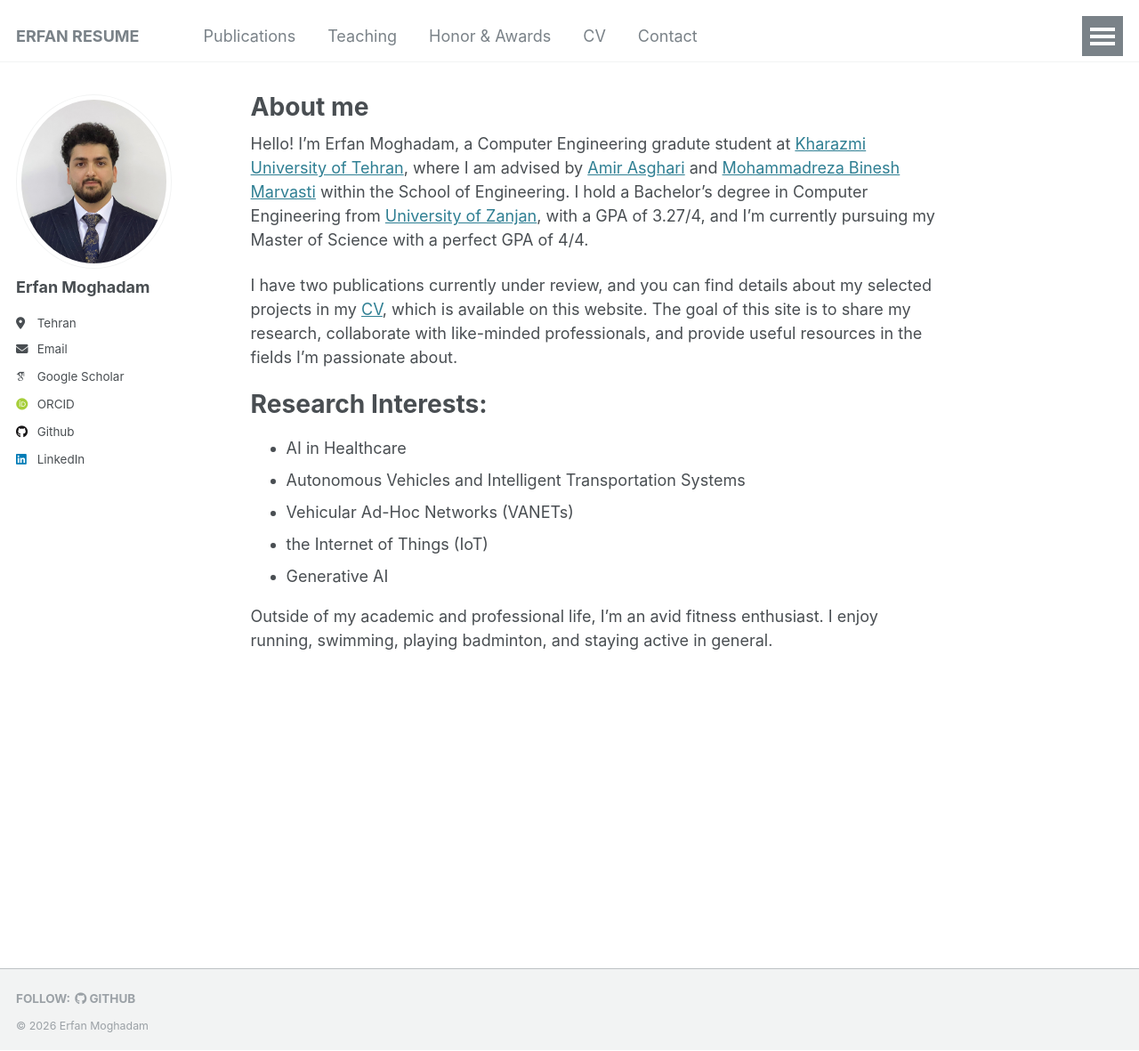
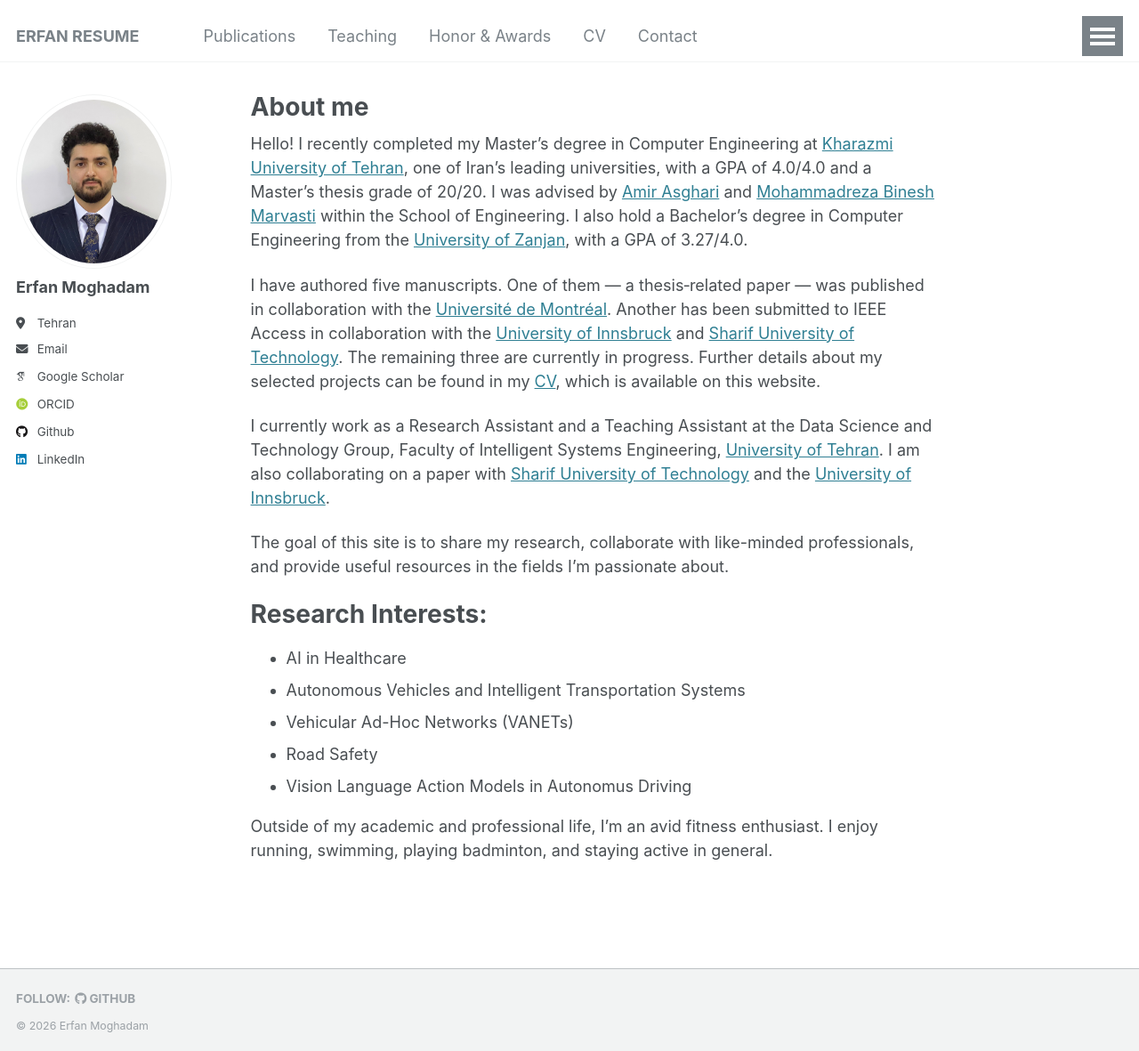
Before and after one commit to erfanresume/erfanresume.github.io, a Jekyll site: the page built from _pages/about.md, in a window 1280 px wide and 1181 px high. Shown: the whole window at 89% size. Built offline with Jekyll 4.4.1, drawn with Linux system fonts in a browser that asks for light colours; some web fonts are replaced.

Commit message:
Update about.md

```diff
--- a/_pages/about.md
+++ b/_pages/about.md
@@ -7,14 +7,18 @@ redirect_from:
   - /about.html
 ---
 
-Hello! I’m Erfan Moghadam, a Computer Engineering gradute student at [Kharazmi University of Tehran](https://khu.ac.ir/en), where I am advised by [Amir Asghari](https://profile.ut.ac.ir/en/~s.a.asghari) and [Mohammadreza Binesh Marvasti](https://khu.ac.ir/cv/331/Mohammadreza-Binesh-Marvasti) within the School of Engineering. I hold a Bachelor’s degree in Computer Engineering from [University of Zanjan](https://www.znu.ac.ir/en), with a GPA of 3.27/4, and I’m currently pursuing my Master of Science with a perfect GPA of 4/4.
+Hello! I recently completed my Master’s degree in Computer Engineering at [Kharazmi University of Tehran](https://khu.ac.ir/en), one of Iran’s leading universities, with a GPA of 4.0/4.0 and a Master’s thesis grade of 20/20. I was advised by [Amir Asghari](https://profile.ut.ac.ir/en/~s.a.asghari) and [Mohammadreza Binesh Marvasti](https://khu.ac.ir/cv/331/Mohammadreza-Binesh-Marvasti) within the School of Engineering. I also hold a Bachelor’s degree in Computer Engineering from the [University of Zanjan](https://www.znu.ac.ir/en), with a GPA of 3.27/4.0.
 
-I have two publications currently under review, and you can find details about my selected projects in my [CV](https://github.com/erfanresume/erfanresume.github.io/blob/master/files/CV_ErfanMoghadam.pdf), which is available on this website. The goal of this site is to share my research, collaborate with like-minded professionals, and provide useful resources in the fields I’m passionate about.
+I have authored five manuscripts. One of them — a thesis‑related paper — was published in collaboration with the [Université de Montréal](https://www.umontreal.ca/). Another has been submitted to IEEE Access in collaboration with the [University of Innsbruck](https://www.uibk.ac.at/en/) and [Sharif University of Technology](https://en.sharif.ir/). The remaining three are currently in progress. Further details about my selected projects can be found in my [CV](https://github.com/erfanresume/erfanresume.github.io/blob/master/files/CV_ErfanMoghadam.pdf), which is available on this website.
+
+I currently work as a Research Assistant and a Teaching Assistant at the Data Science and Technology Group, Faculty of Intelligent Systems Engineering, [University of Tehran](https://ut.ac.ir/en). I am also collaborating on a paper with [Sharif University of Technology](https://en.sharif.ir/) and the [University of Innsbruck](https://www.uibk.ac.at/en/).
+
+The goal of this site is to share my research, collaborate with like-minded professionals, and provide useful resources in the fields I’m passionate about.
 # Research Interests:
   - AI in Healthcare
   - Autonomous Vehicles and Intelligent Transportation Systems
   - Vehicular Ad-Hoc Networks (VANETs)
-  - the Internet of Things (IoT)
-  - Generative AI
+  - Road Safety
+  - Vision Language Action Models in Autonomus Driving
 
 Outside of my academic and professional life, I’m an avid fitness enthusiast. I enjoy running, swimming, playing badminton, and staying active in general.
```
